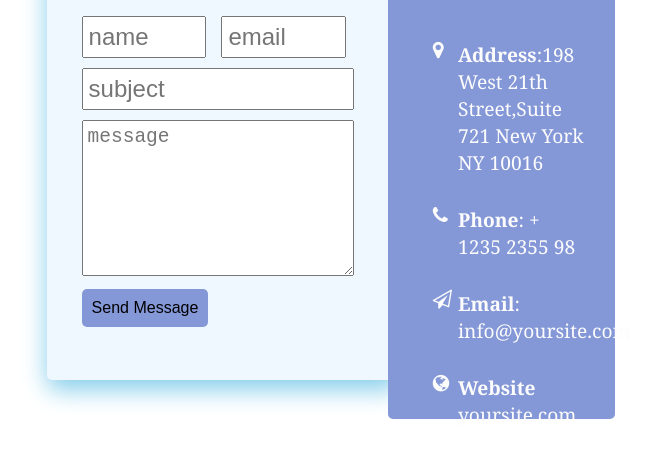
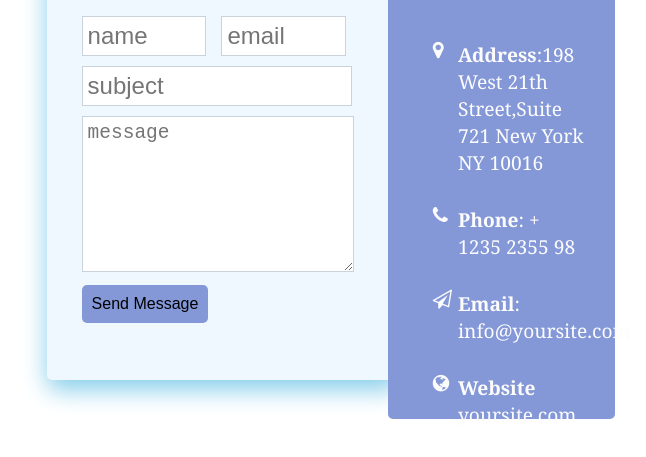
Before and after one commit to Aegona-Ltd/Java-Spring2023, a plain HTML site: page html/contactform01.html in a window 1280 px wide. Shown: the part 249-706 px from the top of the page, without its empty margins (309-955 px from the left). Drawn offline with Linux system fonts and the light colour scheme.

Commit message:
update css

```diff
--- a/css/contactform01.css
+++ b/css/contactform01.css
@@ -50,7 +50,7 @@
     width: 85%;
 }
 .containerfillformbodychilren input{
-
+    border: 0.1px #cad3db solid;
     font-size: 1.5em;
     padding: 5px;
     height: auto;
@@ -66,6 +66,7 @@
     width: 83%;
 }
 .field input{
+    border: 0.1px #cad3db solid;
     font-size: 1.5em;
     padding: 5px;
     width: 100%;
@@ -76,6 +77,7 @@
     width: 83.5%;
 }
 textarea{
+    border: 0.1px #cad3db solid;
     font-size: 1.5em;
     padding: 5px;
     height: 100%;
```
